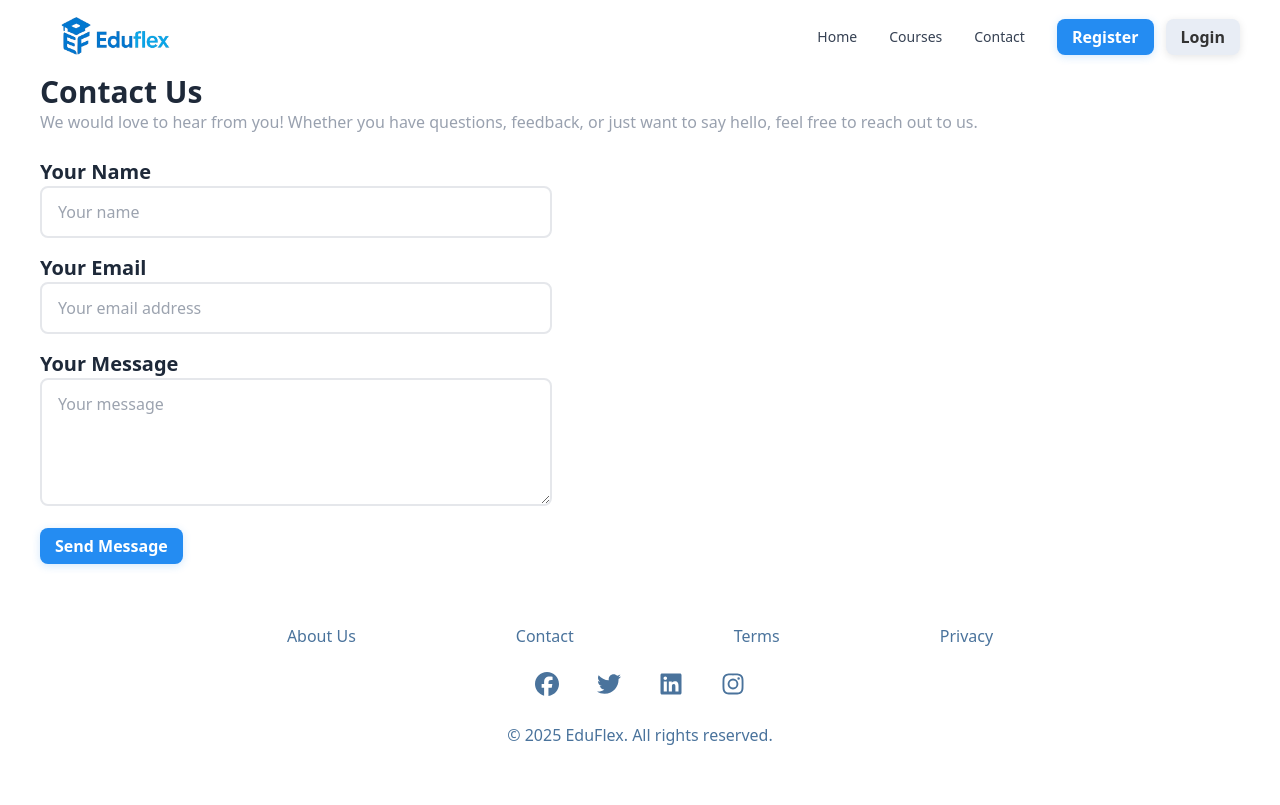
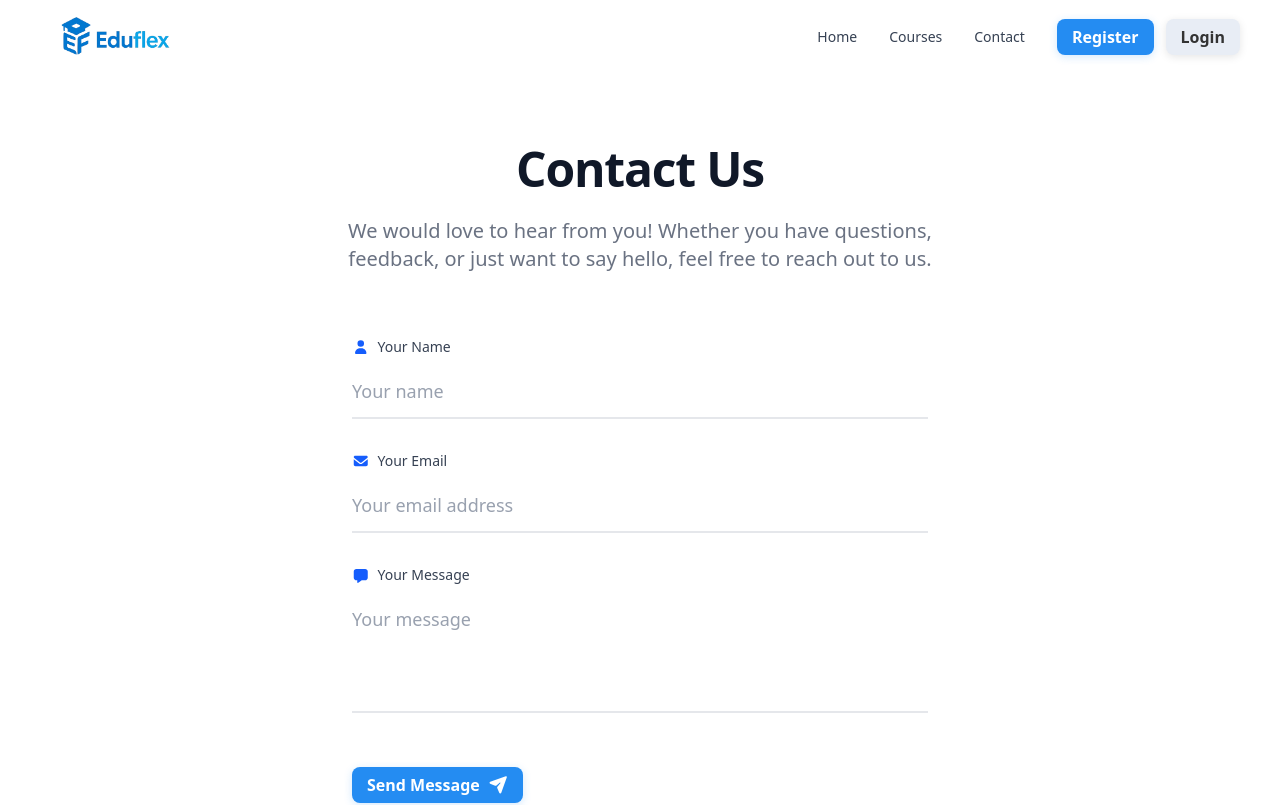
Before and after one commit to OmarAboelnaga121/Online-Courses, a Next.js app in the folder client/: page /contact in a window 1280 px wide. Shown: the top 805 px of the page. Built offline with nearby package versions, Linux system fonts and the light colour scheme; no server answers.

Commit message:
ON-62 feat: introduce login, password reset, and contact pages, along with new data types and API service integration.

```diff
--- a/client/src/app/contact/page.tsx
+++ b/client/src/app/contact/page.tsx
@@ -2,6 +2,8 @@
 
 import { apiService } from "@/services/api";
 import { useState } from "react";
+import { FontAwesomeIcon } from '@fortawesome/react-fontawesome';
+import { faUser, faEnvelope, faCommentAlt, faPaperPlane } from '@fortawesome/free-solid-svg-icons';
 
 export default function Contact() {
 
@@ -11,7 +13,7 @@ export default function Contact() {
     const [status, setStatus] = useState("");
     const [error, setError] = useState("");
 
-    const handleSubmit = async(e : React.FormEvent) => {
+    const handleSubmit = async (e: React.FormEvent) => {
         e.preventDefault();
         setStatus("");
         setError("");
@@ -21,12 +23,12 @@ export default function Contact() {
             return;
         }
 
-        if(message.length < 8) {
+        if (message.length < 8) {
             setError("Message should be at least 8 characters long");
             return;
         }
 
-        if(email.length < 10) {
+        if (email.length < 10) {
             setError("Email Is Not Valid");
             return;
         }
@@ -45,27 +47,48 @@ export default function Contact() {
         }
     }
 
-    return(
-        <div className="mx-10">
-            <h2 className="text-3xl font-bold text-gray-800 ">Contact Us</h2>
-            <p className="text-md text-gray-400">We would love to hear from you! Whether you have questions, feedback, or just want to say hello, feel free to reach out to us.</p>
-            <div className="mt-6 space-y-4">
-                {status && <p className="mt-2 text-sm bg-blue-100 text-blue-800 px-4 py-2 rounded-lg border border-blue-200 max-w-lg">{status}</p>}
-                {error && <p className="mt-2 text-sm bg-red-100 text-red-600 px-4 py-2 rounded-lg border border-red-200 max-w-lg">{error}</p>}
-                <div>
-                    <h3 className="text-xl font-semibold text-gray-800">Your Name</h3>
-                    <input value={name} onChange={(e) => setName(e.target.value)} type="name" placeholder="Your name" className="input w-full max-w-lg" />
+    return (
+        <div className="min-h-screen bg-white flex flex-col justify-center py-12 px-4 sm:px-6 lg:px-8">
+            <div className="max-w-3xl mx-auto w-full">
+                <div className="text-center mb-16">
+                    <h2 className="text-5xl font-bold text-gray-900 mb-6 tracking-tight">Contact Us</h2>
+                    <p className="text-xl text-gray-500 max-w-2xl mx-auto">We would love to hear from you! Whether you have questions, feedback, or just want to say hello, feel free to reach out to us.</p>
                 </div>
-                <div>
-                    <h3 className="text-xl font-semibold text-gray-800">Your Email</h3>
-                    <input value={email} onChange={(e) => setEmail(e.target.value)} type="email" placeholder="Your email address" className="input w-full max-w-lg" />
-                </div>
-                <div>
-                    <h3 className="text-xl font-semibold text-gray-800">Your Message</h3>
-                    <textarea value={message} onChange={(e) => setMessage(e.target.value)} placeholder="Your message" className="input w-full max-w-lg h-32"></textarea>
-                </div>
-                <div>
-                    <button onClick={handleSubmit} className="primaryBtn">Send Message</button>
+
+                <div className="max-w-xl mx-auto space-y-8">
+                    {status && <p className="p-4 rounded-lg text-sm bg-blue-50 text-blue-700 border-l-4 border-blue-500">{status}</p>}
+                    {error && <p className="p-4 rounded-lg text-sm bg-red-50 text-red-700 border-l-4 border-red-500">{error}</p>}
+
+                    <div className="group relative">
+                        <h3 className="text-sm font-medium text-gray-700 mb-2 flex items-center">
+                            <FontAwesomeIcon icon={faUser} className="mr-2 text-blue-600" />
+                            Your Name
+                        </h3>
+                        <input value={name} onChange={(e) => setName(e.target.value)} type="name" placeholder="Your name" className="w-full bg-transparent border-b-2 border-gray-200 py-3 text-lg text-gray-900 placeholder-gray-400 focus:border-blue-600 focus:outline-none transition-colors duration-300" />
+                    </div>
+
+                    <div className="group relative">
+                        <h3 className="text-sm font-medium text-gray-700 mb-2 flex items-center">
+                            <FontAwesomeIcon icon={faEnvelope} className="mr-2 text-blue-600" />
+                            Your Email
+                        </h3>
+                        <input value={email} onChange={(e) => setEmail(e.target.value)} type="email" placeholder="Your email address" className="w-full bg-transparent border-b-2 border-gray-200 py-3 text-lg text-gray-900 placeholder-gray-400 focus:border-blue-600 focus:outline-none transition-colors duration-300" />
+                    </div>
+
+                    <div className="group relative">
+                        <h3 className="text-sm font-medium text-gray-700 mb-2 flex items-center">
+                            <FontAwesomeIcon icon={faCommentAlt} className="mr-2 text-blue-600" />
+                            Your Message
+                        </h3>
+                        <textarea value={message} onChange={(e) => setMessage(e.target.value)} placeholder="Your message" className="w-full bg-transparent border-b-2 border-gray-200 py-3 text-lg text-gray-900 placeholder-gray-400 focus:border-blue-600 focus:outline-none transition-colors duration-300 min-h-[120px] resize-none"></textarea>
+                    </div>
+
+                    <div className="pt-4">
+                        <button onClick={handleSubmit} className="primaryBtn">
+                            <span className="mr-2">Send Message</span>
+                            <FontAwesomeIcon icon={faPaperPlane} />
+                        </button>
+                    </div>
                 </div>
             </div>
         </div>
--- /dev/null
+++ b/client/src/app/forgetPassword/confirmPassword/page.tsx
@@ -0,0 +1,82 @@
+"use client";
+import Image from "next/image";
+import { useState } from "react";
+import Link from "next/link";
+import { apiService } from "@/services/api";
+import { useRouter } from "next/navigation";
+
+export default function ConfirmPassword() {
+    const [token, setToken] = useState("");
+    const [newPassword, setNewPassword] = useState("");
+    const [error, setError] = useState("");
+    const router = useRouter();
+
+    const handleSubmit = async (e: React.FormEvent) => {
+        e.preventDefault();
+        setError("");
+        console.log("Resetting password with token:", token);
+
+        try {
+            const response = await apiService.confirmPassword({ token, newPassword });
+            console.log("Response:", response);
+            router.push("/login");
+        } catch (error: any) {
+            setError(error.message || "Failed to reset password. Please try again.");
+        }
+    };
+
+    return (
+        <div className="flex justify-between items-center min-h-[calc(100vh-100px)]">
+            <div className="flex-1 flex justify-center">
+                <div className="w-full max-w-md px-4">
+                    <h1 className="text-3xl font-bold mb-2 text-gray-800">Reset Password</h1>
+                    <p className="text-gray-600 mb-8">Enter the code sent to your email and your new password.</p>
+
+                    <form className="space-y-6" onSubmit={handleSubmit}>
+                        {error && (
+                            <div className="bg-red-100 border border-red-400 text-red-700 px-4 py-3 rounded relative" role="alert">
+                                <span className="block sm:inline">{error}</span>
+                            </div>
+                        )}
+                        <div>
+                            <input
+                                type="text"
+                                placeholder="Reset Code"
+                                className="input"
+                                value={token}
+                                onChange={(e) => setToken(e.target.value)}
+                                required
+                            />
+                        </div>
+                        <div>
+                            <input
+                                type="password"
+                                placeholder="New Password"
+                                className="input"
+                                value={newPassword}
+                                onChange={(e) => setNewPassword(e.target.value)}
+                                required
+                            />
+                        </div>
+
+                        <button
+                            type="submit"
+                            className="primaryBtn w-full"
+                        >
+                            Reset Password
+                        </button>
+
+                        <div className="text-center mt-4">
+                            <Link href="/login" className="text-sm text-[#248CF2] hover:underline font-medium">
+                                Back to Login
+                            </Link>
+                        </div>
+                    </form>
+                </div>
+            </div>
+            <div className="flex-1 flex justify-center">
+                <Image src="/login.png" alt="Reset Password Illustration" width={500} height={500} />
+            </div>
+        </div>
+    );
+}
--- /dev/null
+++ b/client/src/app/forgetPassword/page.tsx
@@ -0,0 +1,71 @@
+"use client";
+import Image from "next/image";
+import { useState } from "react";
+import Link from "next/link";
+import { apiService } from "@/services/api";
+import { useRouter } from "next/navigation";
+
+export default function ForgetPassword() {
+    const [emailBody, setEmailBody] = useState("");
+    const [error, setError] = useState("");
+    const router = useRouter();
+
+    const handleSubmit = async(e: React.FormEvent) => {
+        e.preventDefault();
+        setError("")
+        console.log("Reset password for:", emailBody);
+
+        try {
+            const response = await apiService.forgetPassword({email: emailBody});
+            console.log("Response:", response);
+            router.push("/forgetPassword/confirmPassword");
+        } catch (error) {
+            setError("Failed to send reset password link. Please try again.");
+        }
+    };
+
+    return (
+        <div className="flex justify-between items-center min-h-[calc(100vh-100px)]">
+            <div className="flex-1 flex justify-center">
+                <div className="w-full max-w-md px-4">
+                    <h1 className="text-3xl font-bold mb-2 text-gray-800">Forgot Password?</h1>
+                    <p className="text-gray-600 mb-8">Enter your email to reset your password.</p>
+
+                    <form className="space-y-6" onSubmit={handleSubmit}>
+                         {error && (
+                            <div className="bg-red-100 border border-red-400 text-red-700 px-4 py-3 rounded relative" role="alert">
+                                <span className="block sm:inline">{error}</span>
+                            </div>
+                        )}
+                        <div>
+                            <input
+                                type="email"
+                                placeholder="Email Address"
+                                className="input"
+                                value={emailBody}
+                                onChange={(e) => setEmailBody(e.target.value)}
+                                required
+                            />
+                        </div>
+
+                        <button
+                            type="submit"
+                            className="primaryBtn w-full"
+                        >
+                            Send Reset Link
+                        </button>
+
+                        <div className="text-center mt-4">
+                            <Link href="/login" className="text-sm text-[#248CF2] hover:underline font-medium">
+                                Back to Login
+                            </Link>
+                        </div>
+                    </form>
+                </div>
+            </div>
+            <div className="flex-1 flex justify-center">
+                <Image src="/login.png" alt="Forgot Password Illustration" width={500} height={500} />
+            </div>
+        </div>
+    );
+}
--- a/client/src/app/page.tsx
+++ b/client/src/app/page.tsx
@@ -57,7 +57,7 @@ export default async function Home() {
 
   const getCourses = async() => {
     try {
-      const data = await apiService.getCourses();
+      const data = await apiService.getPublishedCourses();
       return data.slice(0, 3);
     } catch (error) {
       console.error('Failed to fetch courses:', error);
--- a/client/src/types/index.ts
+++ b/client/src/types/index.ts
@@ -99,3 +99,8 @@ export interface LessonBody {
   videoUrl: string;
   courseId: string;
 }
+
+export interface confirmPasswordBody {
+  token: string;
+  newPassword: string;
+}
```
Also changed, not shown: client/src/app/login/page.tsx (+11 -4 lines), client/src/services/api.ts (+41 -2 lines).
